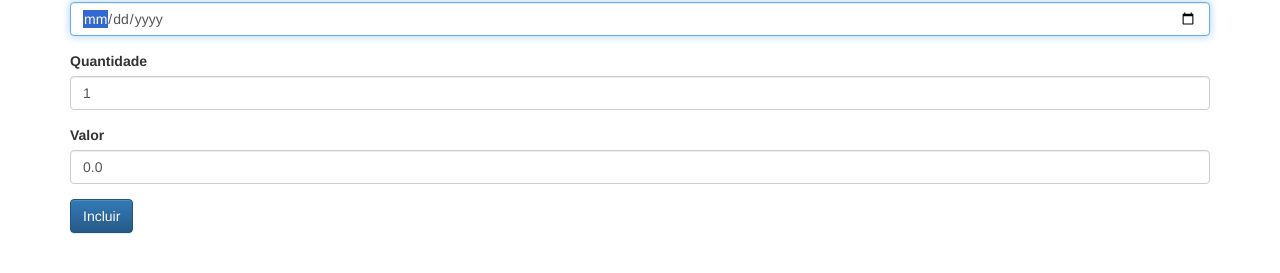
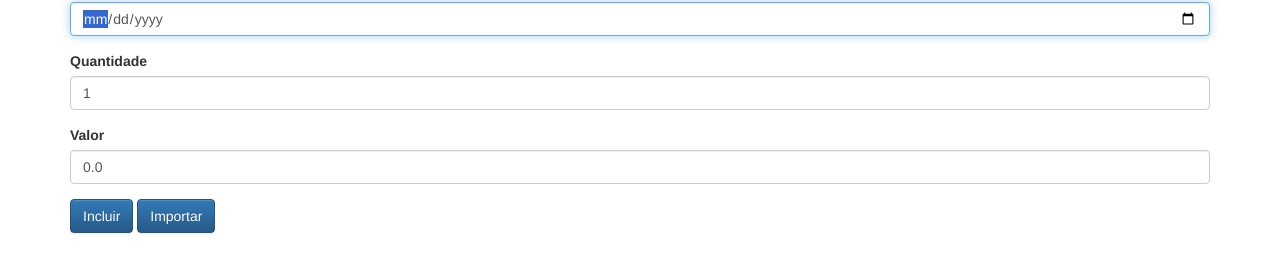
Before and after one commit to esterfania/study-typescript, a website: page app/index.html in a window 1280 px wide. Shown: the part 93-366 px from the top of the page. Drawn offline with Linux system fonts and the light colour scheme.

Commit message:
Adiciona botão importar

```diff
--- a/app/index.html
+++ b/app/index.html
@@ -32,6 +32,8 @@
         </div>
 
         <button class="btn btn-primary" type="submit">Incluir</button>
+        <button id="importa" class="btn btn-primary" type="button">Importar</button>
+
     </form>
 
     <br>
```
